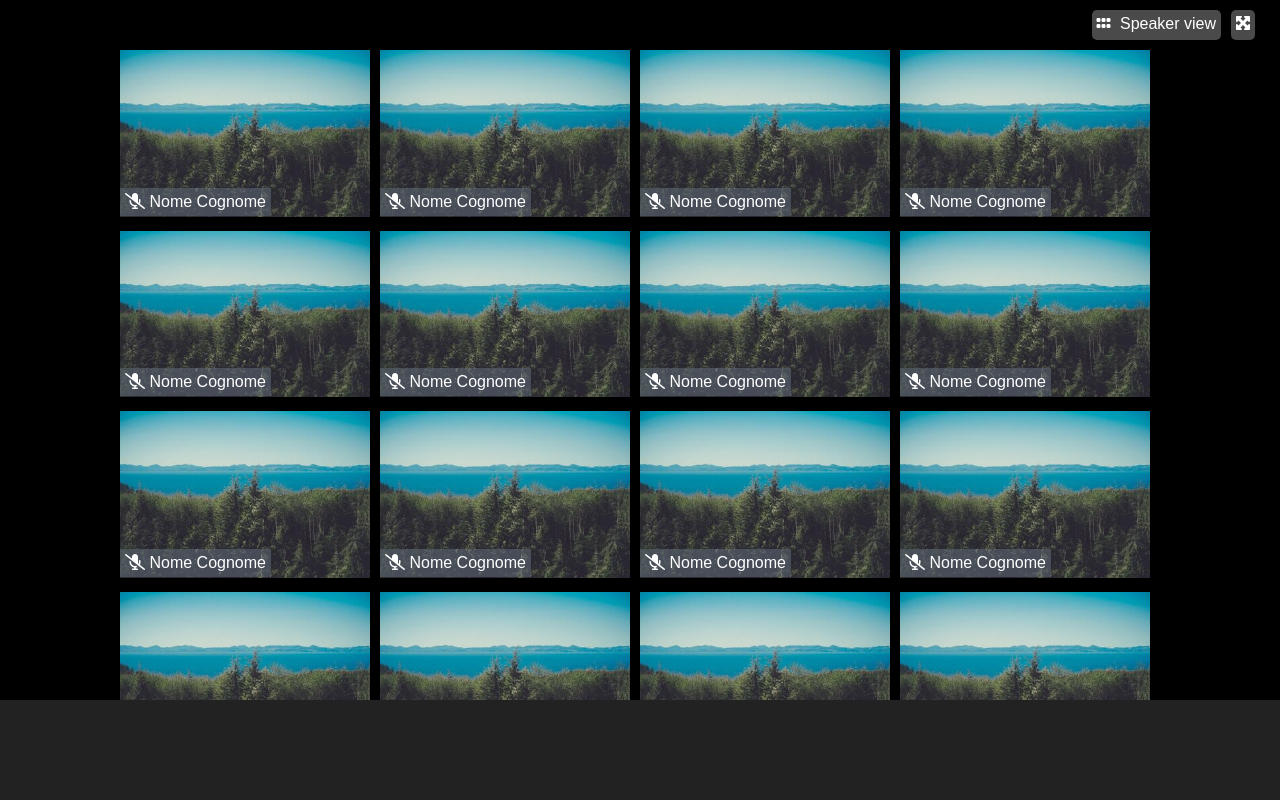
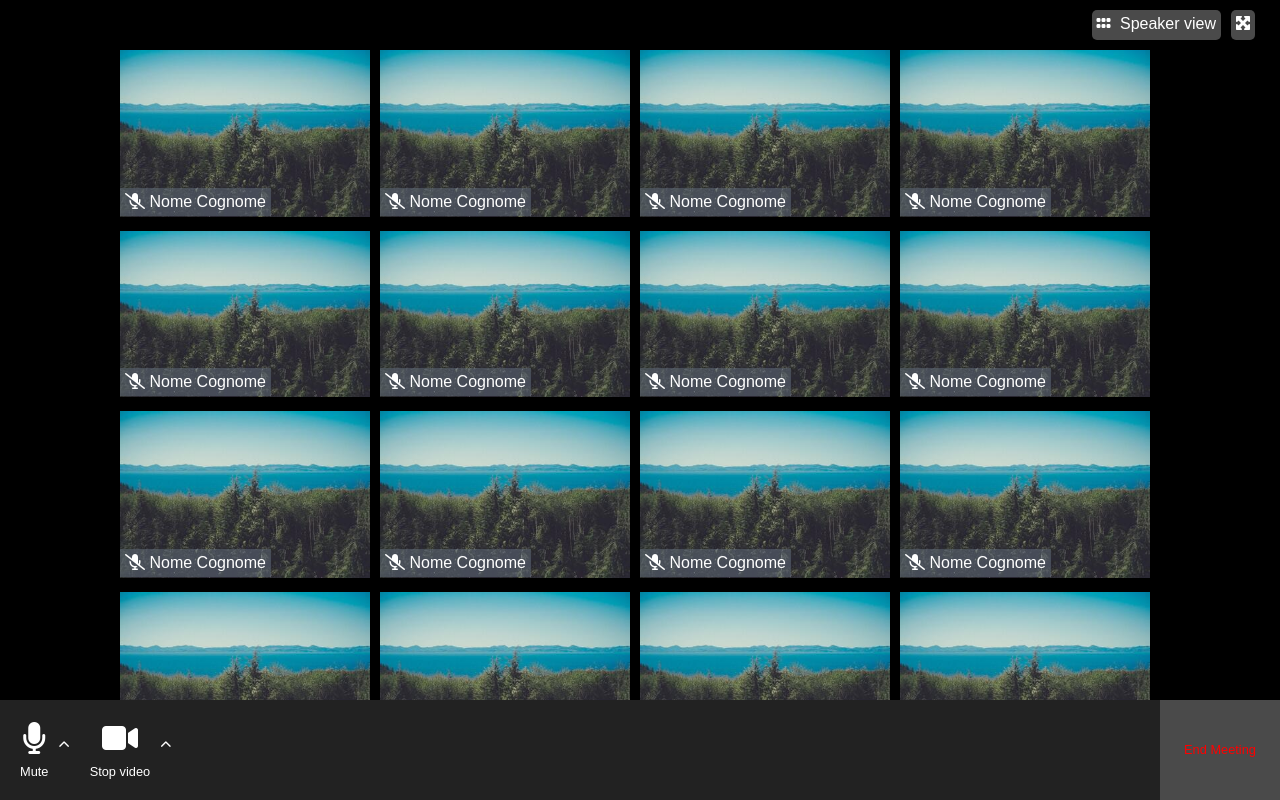
Before and after one commit to MatTheoo89/html-css-zoom, a plain HTML site: page index.html in a window 1280 px wide. Drawn offline with Linux system fonts and the light colour scheme.

Commit message:
[add] footer L-R

```diff
--- a/assets/css/style.css
+++ b/assets/css/style.css
@@ -106,11 +106,6 @@ header{
     margin-right: 5px;
 }
 
-/*  NAVBAR  */
-
-/*  /NAVBAR  */
-
-
 /*  MAIN  */
 
 main{
@@ -151,8 +146,51 @@ main .main-container{
 /*  FOOTER  */
 
 footer{
+    position: relative;
     height: 100px;
     background-color: #222222;
 }
 
+footer i{
+    color: white;
+    margin-bottom: 10px;
+}
+
+footer span{
+    display: block;
+    font-size: .8rem;
+}
+
+.foot-left{
+    flex-direction: row;
+}
+
+.box-icon{
+    flex-direction: column;
+    color: white;
+    margin-left: 20px;
+}
+
+.box-icon i{
+    font-size: 2rem;
+}
+.main-box-icon i.fa-chevron-up{
+    margin-left: 10px;
+    font-size: .7rem;
+}
+
+
+.foot-right{
+    position: absolute;
+    top: 0;
+    right: 0;
+    color: red;
+    background-color: #4A4A4A;
+    width: 120px;
+    height: 100px;
+    line-height: 100px;
+    text-align: center;
+}
+
+
 /*  /FOOTER  */
--- a/index.html
+++ b/index.html
@@ -297,7 +297,38 @@
 
 <!-- FOOTER -->
 
-    <footer>
+    <footer class="d-flex f-center">
+
+        <div class="foot-left d-flex">
+
+            <div class="main-box-icon d-flex f-center">
+                <div class="box-icon d-flex f-center">
+                    <i class="fa-solid fa-microphone"></i>
+                    <span>Mute</span>
+                </div>
+                <i class="fa-solid fa-chevron-up "></i>
+            </div>
+            <div class="main-box-icon d-flex f-center">
+                <div class="box-icon d-flex f-center">
+                    <i class="fa-solid fa-video"></i>
+                    <span>Stop video</span>
+                </div>
+                <i class="fa-solid fa-chevron-up "></i>
+            </div>
+        </div>
+
+        <div class="foot-center">
+
+            <div class="menu-icon d-flex">
+
+            </div>
+
+        </div>
+
+        <div class="foot-right">
+            <span>End Meeting</span>
+
+        </div>
 
     </footer>
 
```
